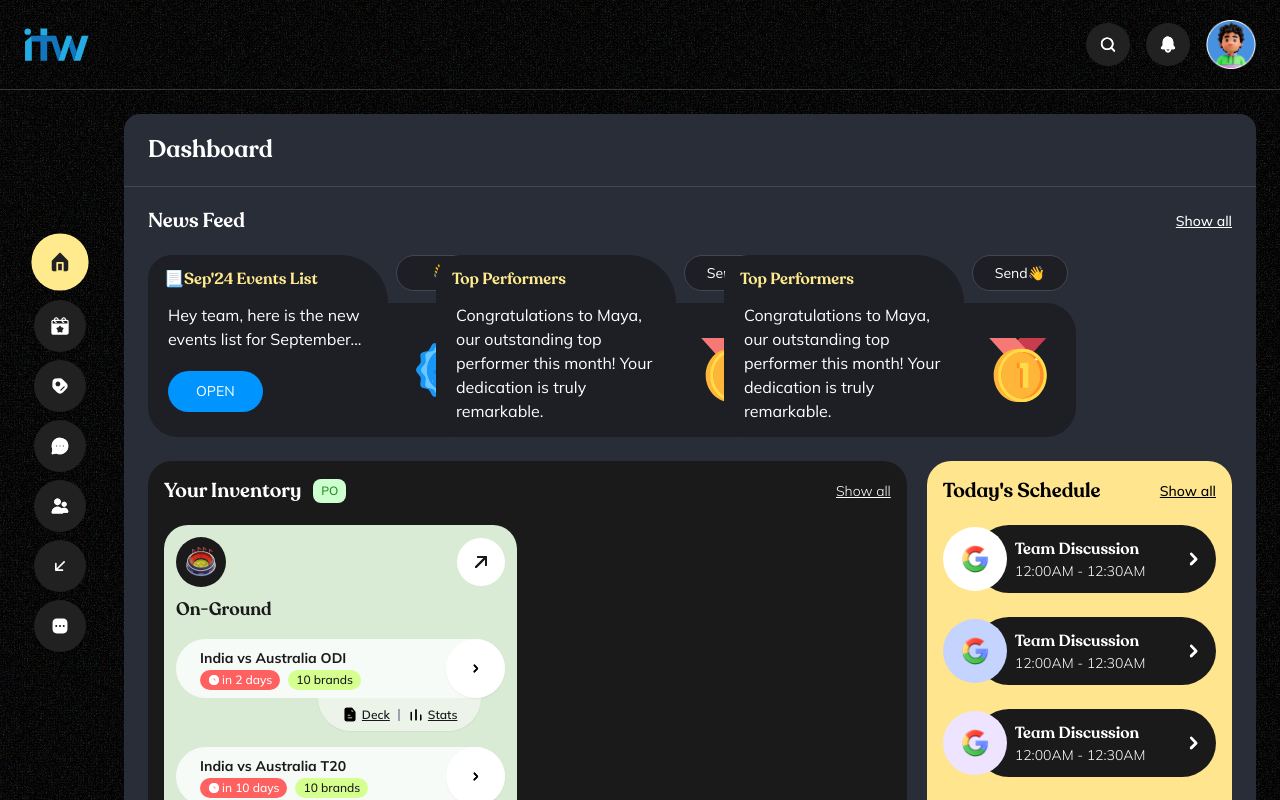
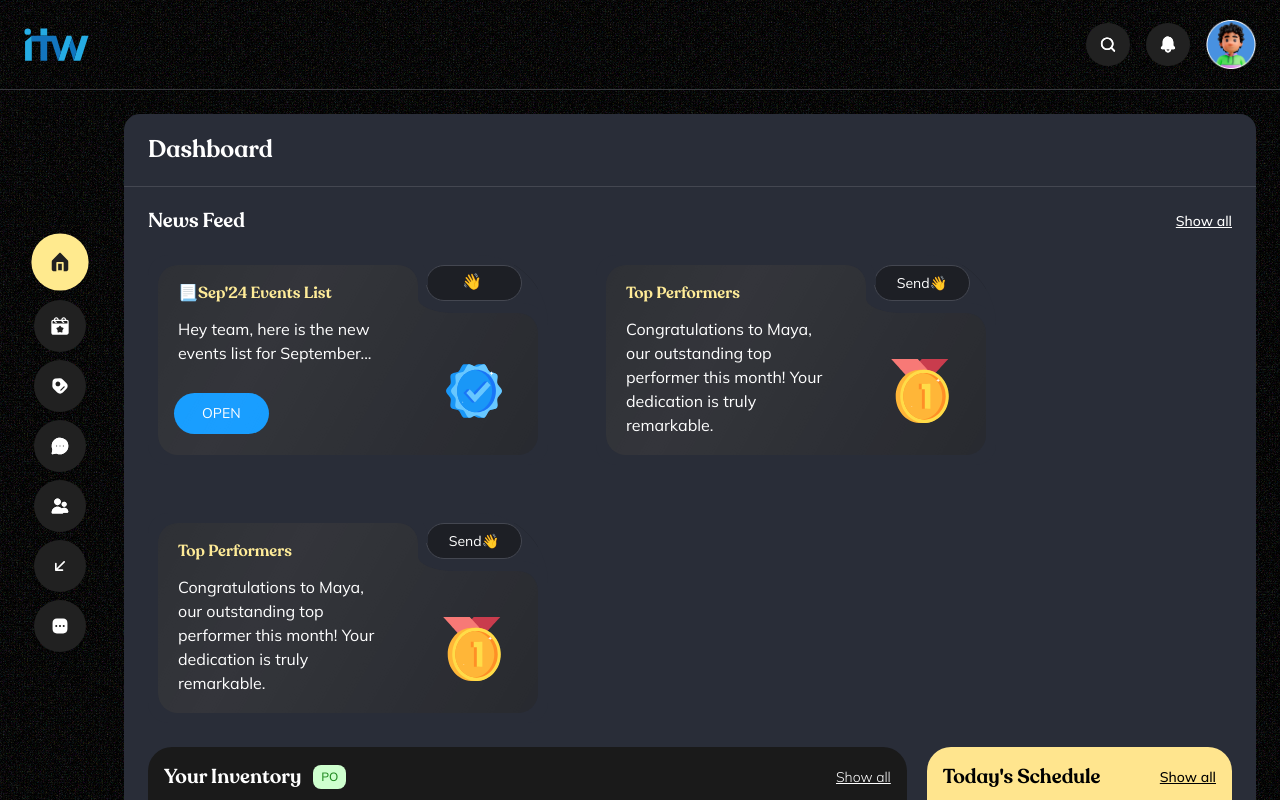
Before and after one commit to sourabh-31/itw-crm, a Next.js app: page / in a window 1280 px wide. Shown: the top 800 px of the page. Built offline with nearby package versions, Linux system fonts and the light colour scheme.

Commit message:
style fix

```diff
--- a/src/components/shared/Feed.tsx
+++ b/src/components/shared/Feed.tsx
@@ -3,8 +3,6 @@
 import Lottie from "lottie-web";
 import Link from "next/link";
 import { useEffect, useRef } from "react";
-
-import { cn } from "@/lib/utils";
 
 interface FeedPropsType {
   topic: string;
@@ -82,47 +80,13 @@ export default function Feed({
 
   return (
     <div
+      className="card transition-transform duration-300 ease-out"
       ref={feedRef}
-      className={cn(
-        "flex",
-        "transition-transform duration-300 ease-out",
-        "hover:shadow-xl",
-        className
-      )}
       style={{ transformStyle: "preserve-3d" }}
     >
-      <div>
-        <div
-          className={cn(
-            `flex h-12 w-60 items-center rounded-[25px_50px_0px_0px] border border-b-0 bg-primary-400 pl-4 font-recoletaAlt text-yellow-100 ${isBorder ? "border-[#0094FF]" : "border-none"}`,
-            topicClassName
-          )}
-        >
-          {topic}
-        </div>
-        <div
-          className={`h-[8.4rem] w-60 rounded-[0px_0px_0px_30px] border border-r-0 border-t-0 bg-primary-400 pl-5 pr-2 ${isBorder ? "border-[#0094FF]" : "border-none"}`}
-        >
-          <span className="font-mulish">{description}</span>
-
-          {isActionBtn && (
-            <Link
-              href="/"
-              className="mt-5 flex w-fit items-center justify-center rounded-full bg-blue px-7 py-[0.65rem] font-mulish text-sm transition-transform duration-300 ease-out hover:scale-105"
-            >
-              OPEN
-            </Link>
-          )}
-        </div>
-      </div>
-
-      <div className="relative">
-        <div
-          className={`absolute bottom-0 flex h-[8.4rem] w-28 items-center justify-center self-end rounded-r-[30px] border border-l-0 bg-primary-400 ${isBorder ? "border-[#0094FF]" : "border-none"}`}
-        >
-          <div ref={animationContainer} className="w-16" />
-        </div>
-
+      <div className="box shimmer-feed">
+        <div className="icon">
+          <div className="iconBox">
             <Link
               href="/"
               className="absolute left-2 top-0 flex h-9 w-24 items-center justify-center rounded-[30px] border border-gray-light bg-primary-400 transition-transform duration-300 ease-out hover:scale-105"
@@ -138,5 +102,28 @@ export default function Feed({
             </Link>
           </div>
         </div>
+        <div className="content">
+          <div>
+            <div className="pl-5 pt-4 font-recoletaAlt text-yellow-100">
+              {topic}
+            </div>
+            <div className="mt-3 w-3/5 pl-5 font-mulish">{description}</div>
+
+            {isActionBtn && (
+              <Link
+                href="/"
+                className="ml-4 mt-7 flex w-fit items-center justify-center rounded-full bg-blue px-7 py-[0.65rem] font-mulish text-sm transition-transform duration-300 ease-out hover:scale-105"
+              >
+                OPEN
+              </Link>
+            )}
+          </div>
+          <div
+            ref={animationContainer}
+            className="absolute bottom-8 right-8 w-16"
+          />
+        </div>
+      </div>
+    </div>
   );
 }
```
Lines whose indentation alone changed are shown as unchanged.
